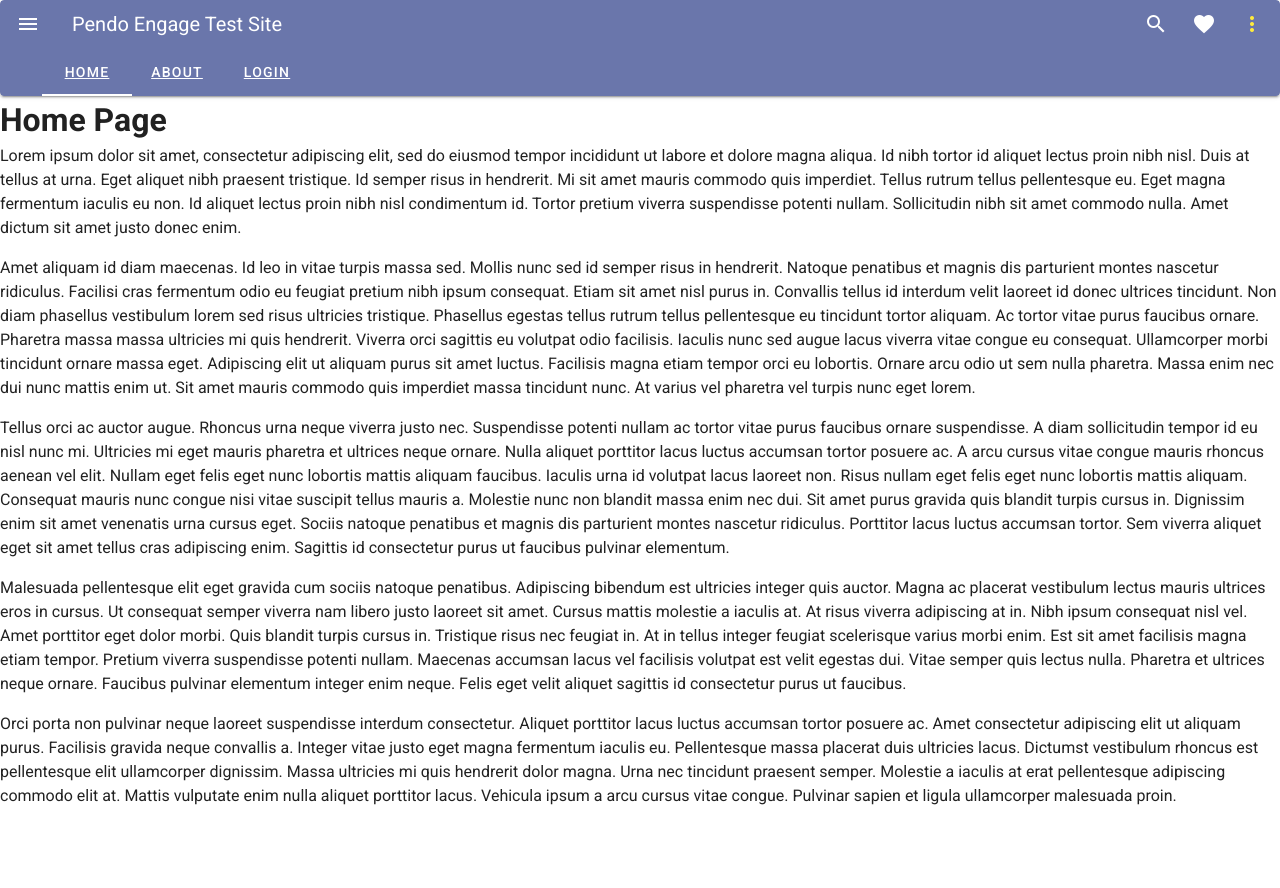
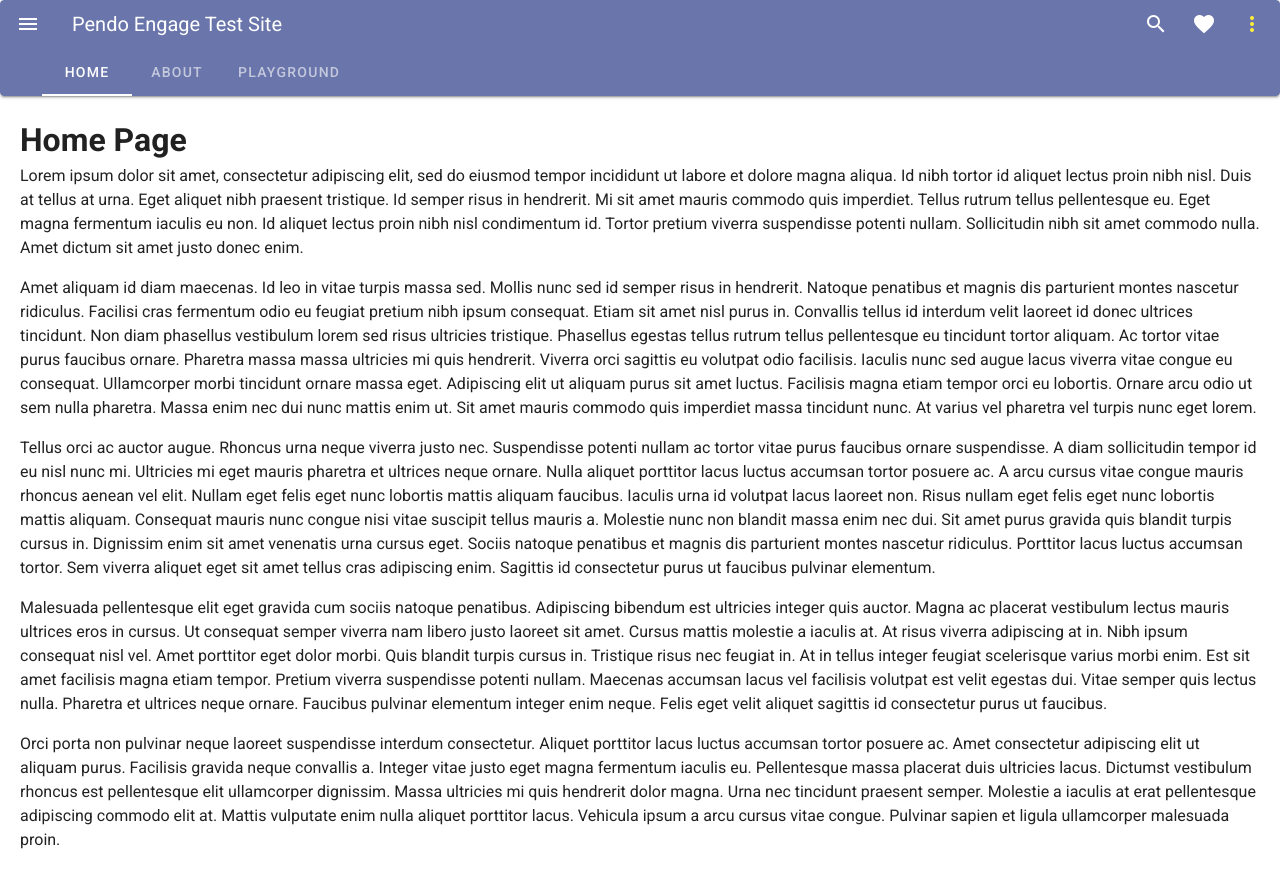
Before and after one commit to jingjing-jacobson/engage-test-site, a Vue app: page / in a window 1280 px wide. Before the commit the page ends 824 px from the top, so only its background shows below. Built offline with nearby package versions, Linux system fonts and the light colour scheme.

Commit message:
add playground page

```diff
--- a/public/initPendo.js
+++ b/public/initPendo.js
@@ -7,15 +7,15 @@
 
         pendo.initialize({
             visitor: {
-                id: 'jingjing-jacobson',
-                email: 'jingjing.jacobson@pendo.io',
-                full_name: 'JingJing Jacobson',
-                role: 'Front End Engineer'
+                id: 'visitor-418',
+                email: 'visitor418@test.com',
+                full_name: 'Visitor Name',
+                role: 'HR Specialist'
             },
 
             account: {
-                id: 'PENDO',
-                name: 'Pendo'
+                id: 'ACC418',
+                name: 'Acc418'
             }
         });
 })('3337dc19-532e-4346-53c1-094ce36a3dd8');
--- a/src/components/NavBar.vue
+++ b/src/components/NavBar.vue
@@ -55,19 +55,24 @@
 
       <template v-slot:extension>
         <v-tabs align-with-title>
-          <v-tab><router-link to="/" class="nav-link">Home</router-link></v-tab>
+          <v-tab v-on:click="linkTo('/')">Home</v-tab>
+          <v-tab v-on:click="linkTo('/about')" id="5748932759208f2">About</v-tab>
+          <v-tab v-on:click="linkTo('/playground')">Playground</v-tab>
 
-          <v-tab><router-link to="/about" class="nav-link" >About</router-link></v-tab>
-
-          <v-tab id="5748932759208f2"><router-link to="/login" class="nav-link">Login</router-link></v-tab>
+          <!-- <v-tab id="5748932759208f2"><router-link to="/login" class="nav-link">Login</router-link></v-tab> -->
         </v-tabs>
       </template>
     </v-app-bar>
   </v-card>
 </template>
 
-<style>
-.nav-link {
-    color: white !important;
-}
-</style>
+<script>
+  export default {
+    name: 'NavBar',
+    methods: {
+      linkTo(url) {
+        this.$router.push(url);
+      }
+    }
+  }
+</script>
--- a/src/router/index.js
+++ b/src/router/index.js
@@ -22,6 +22,11 @@ const routes = [
     path: '/login',
     name: 'login',
     component: () => import(/* webpackChunkName: "about" */ '../views/LoginView.vue')
+  },
+  {
+    path: '/playground',
+    name: 'playground',
+    component: () => import(/* webpackChunkName: "about" */ '../views/PlaygroundView.vue')
   }
 ]
 
--- a/src/views/AboutView.vue
+++ b/src/views/AboutView.vue
@@ -1,5 +1,17 @@
 <template>
   <div class="about">
-    <h1>This is an about page</h1>
+    <h1>About</h1>
+    <p>
+      This is a site you can use to test out stuff for Pendo! It's already got the snippet installed so you are good to go! :)
+    </p>
+    <p>
+      Also, since I created this site, I can change it however I need to for testing yay.
+    </p>
   </div>
 </template>
+
+<style>
+.about {
+  padding: 20px;
+}
+</style>
--- a/src/views/HomeView.vue
+++ b/src/views/HomeView.vue
@@ -22,3 +22,9 @@ export default {
   }
 }
 </script>
+
+<style>
+.home {
+  padding: 20px;
+}
+</style>
--- a/src/views/LoginView.vue
+++ b/src/views/LoginView.vue
@@ -1,8 +1,8 @@
 <template>
   <div class="login">
     <h1>This is the login page</h1>
-    <v-btn v-on:click="login('Jane Doe')" elevation="2">Default User</v-btn>
-    <v-btn elevation="2">Jane Doe</v-btn>
+    <v-btn elevation="2">Default User</v-btn>
+    <v-btn v-on:click="login('jane-doe1', 'janedoe1@test.com', 'Jane Doe', 'HR', 'TEST', 'TestCompany')" elevation="2">Jane Doe</v-btn>
     <v-btn elevation="2">John Smith</v-btn>
   </div>
 </template>
@@ -11,9 +11,21 @@
     export default {
         name: 'LoginPage',
         methods: {
-            login(user) {
-                console.warn('succesfully logged in!'),
-                console.warn(user);
+            login(id, email, name, role, acc_id, acc_name) {
+                console.warn('succesfully logged in!');
+                const userData = {
+                        visitor: {
+                            id: id,
+                            email: email,
+                            full_name: name,
+                            role: role
+                        },
+                        account: {
+                            id: acc_id,
+                            name: acc_name
+                        }
+                };
+                console.warn('userData:', userData);
             }
         }
     }
--- /dev/null
+++ b/src/views/PlaygroundView.vue
@@ -0,0 +1,26 @@
+<template>
+  <div class="playground">
+    <h1>Playground</h1>
+    <p>
+      Here's a playground, go and click on a bunch of things.
+    </p>
+    <v-btn elevation="2" v-on:click="showAlert('You clicked me!')">Click me!</v-btn>
+  </div>
+</template>
+
+<script>
+  export default {
+    name: 'PlaygroundView',
+    methods: {
+      showAlert(msg) {
+        alert(msg);
+      }
+    }
+  }
+</script>
+
+<style>
+.playground {
+  padding: 20px;
+}
+</style>
```
